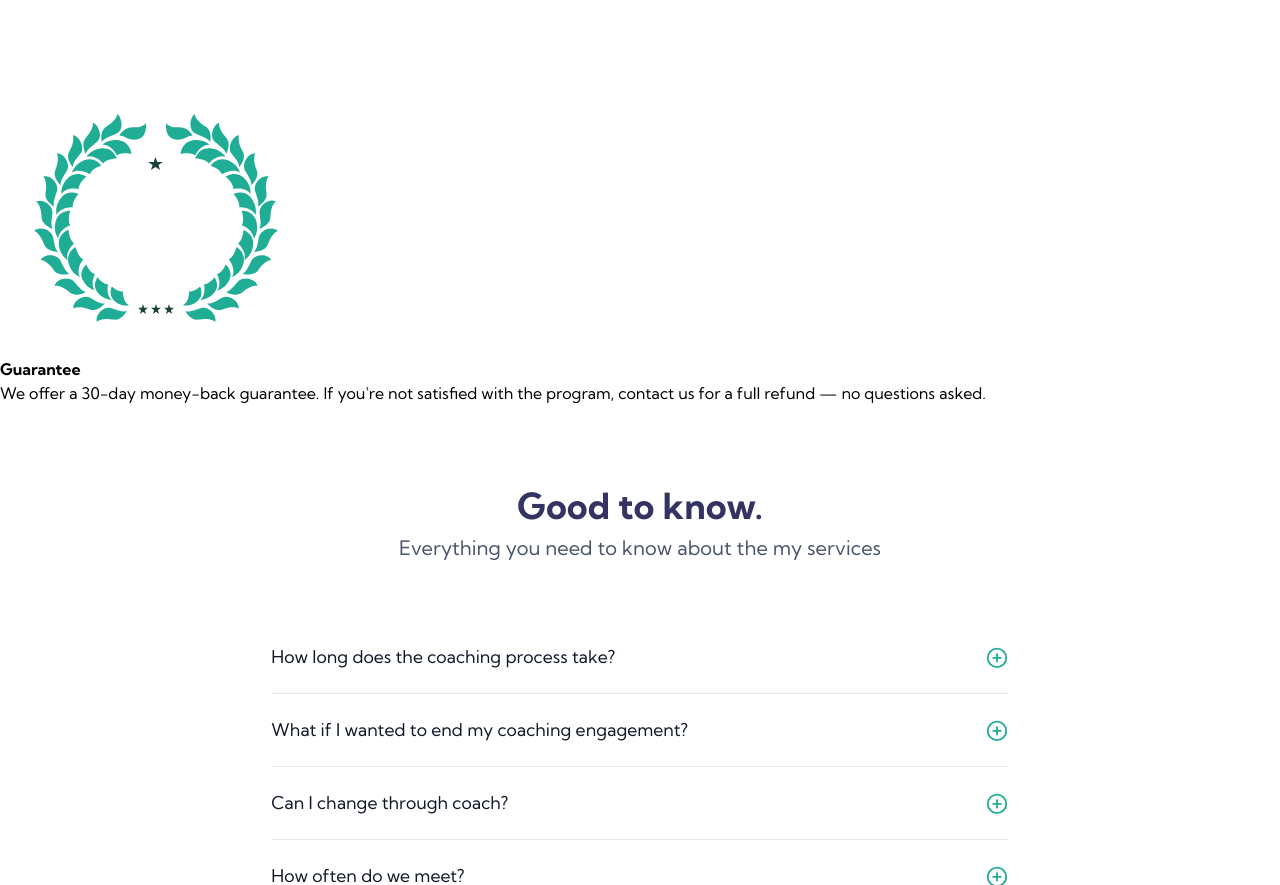
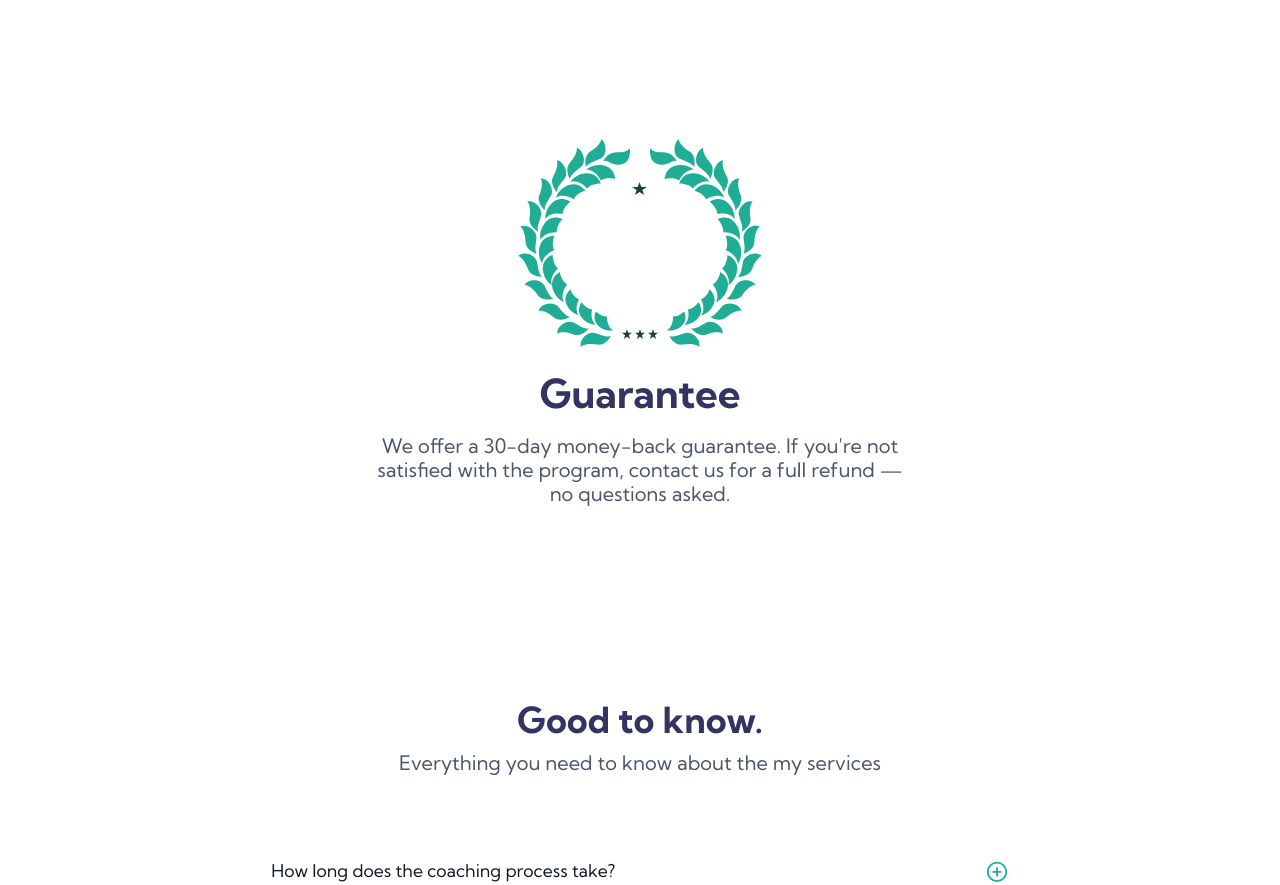
Before and after one commit to Polly30112004/Coursework, a plain HTML site: page extra/extra.html in a window 1280 px wide. Shown: the part 1635-2520 px from the top of the page. Drawn offline with Linux system fonts and the light colour scheme.

Commit message:
feat: add css code for 4 block page of extra sales

```diff
--- a/extra/extra.css
+++ b/extra/extra.css
@@ -143,6 +143,43 @@ color: #fff;
     color: #4A556C;
     margin-bottom: 0;
 }
+
+
+
+
+
+
+
+
+
+
+.block4
+{
+    text-align: center;
+    margin: calc(5.07vw + 3rem) auto;
+    max-width: 580px;
+    padding: 0 1.25rem;
+}
+
+.guarantee-icon {
+    width: 312px;
+    height: auto;
+}
+
+.block4-tittle
+{
+    font-size: 2.5rem;
+    color: #333461;
+    margin: 0 0 calc(1rem + 0.97vw);
+}
+
+.block4 p {
+    font-size: 1.25rem;
+    color: #4A556C;
+}
+
+
+
 
 
 .block5
```
